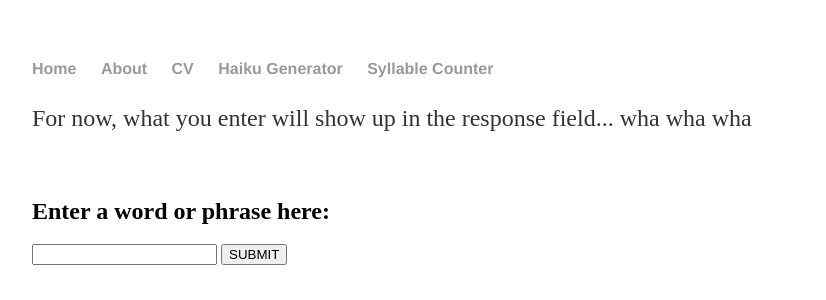
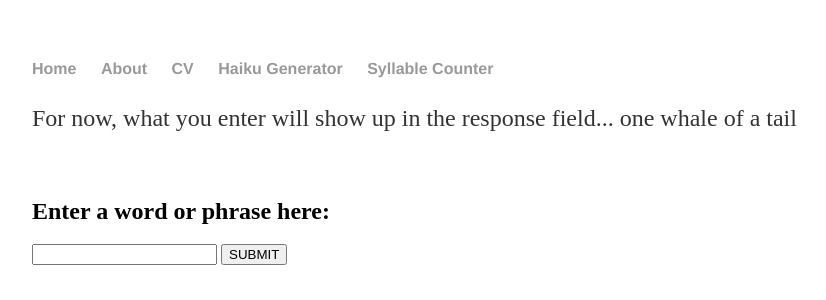
Before and after one commit to SeanEFletcher/SeanEFletcher.github.io, a Jekyll site: the page built from syllable/index.html, in a window 1280 px wide. Shown: the top 300 px of the page, without its empty margins (160-986 px from the left). Built offline with Jekyll 4.4.1, drawn with Linux system fonts in a browser that asks for light colours.

Commit message:
Update index.html

```diff
--- a/syllable/index.html
+++ b/syllable/index.html
@@ -2,7 +2,7 @@
 layout: default
 title: Syllable Counter
 ---
-<p> For now, what you enter will show up in the response field... wha wha wha</p><br>
+<p> For now, what you enter will show up in the response field... one whale of a tail</p><br>
 <h2 id="prompt">Enter a word or phrase here:</h2>
 
       <form id="form" autocomplete="off">
```
